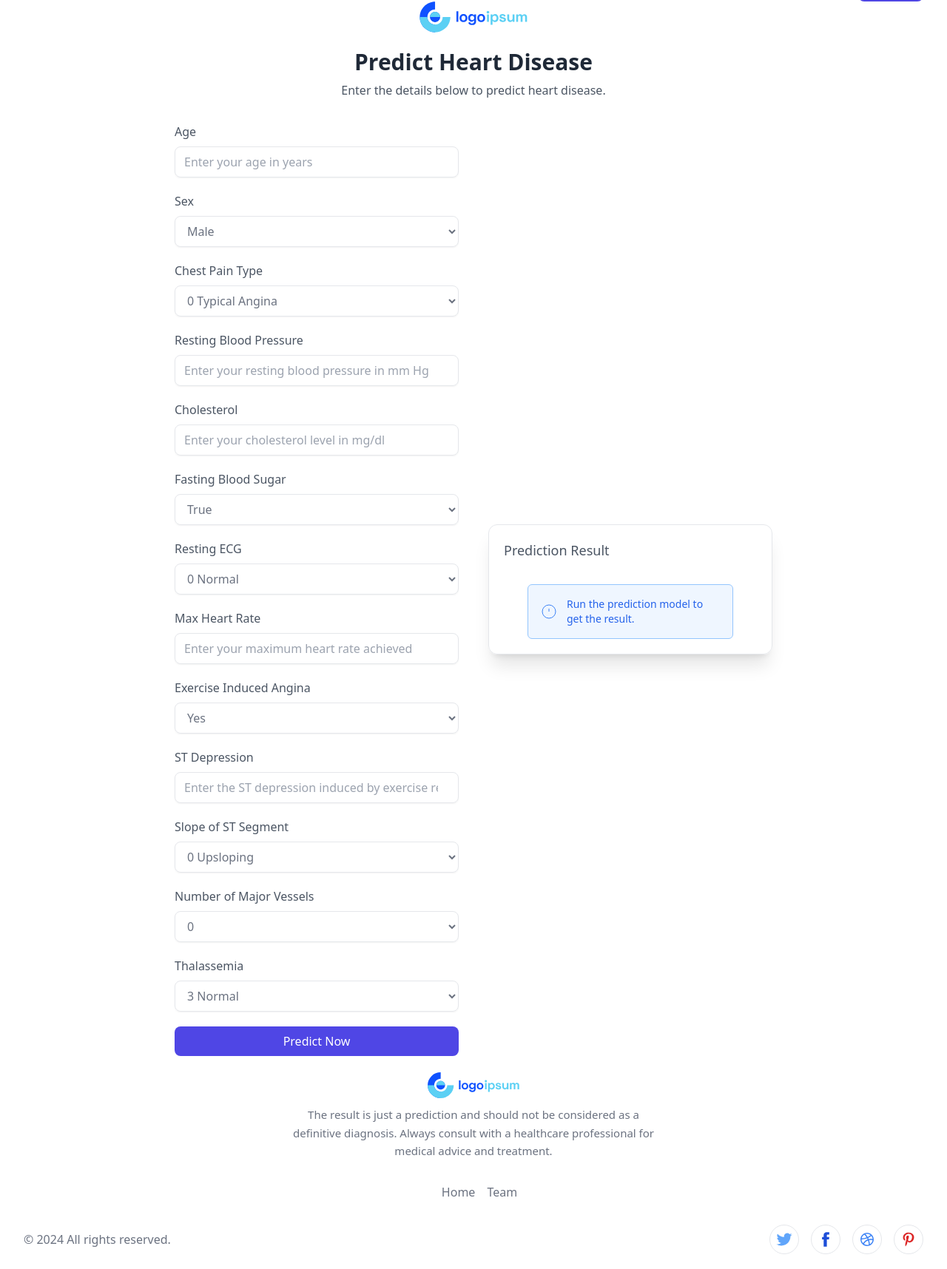
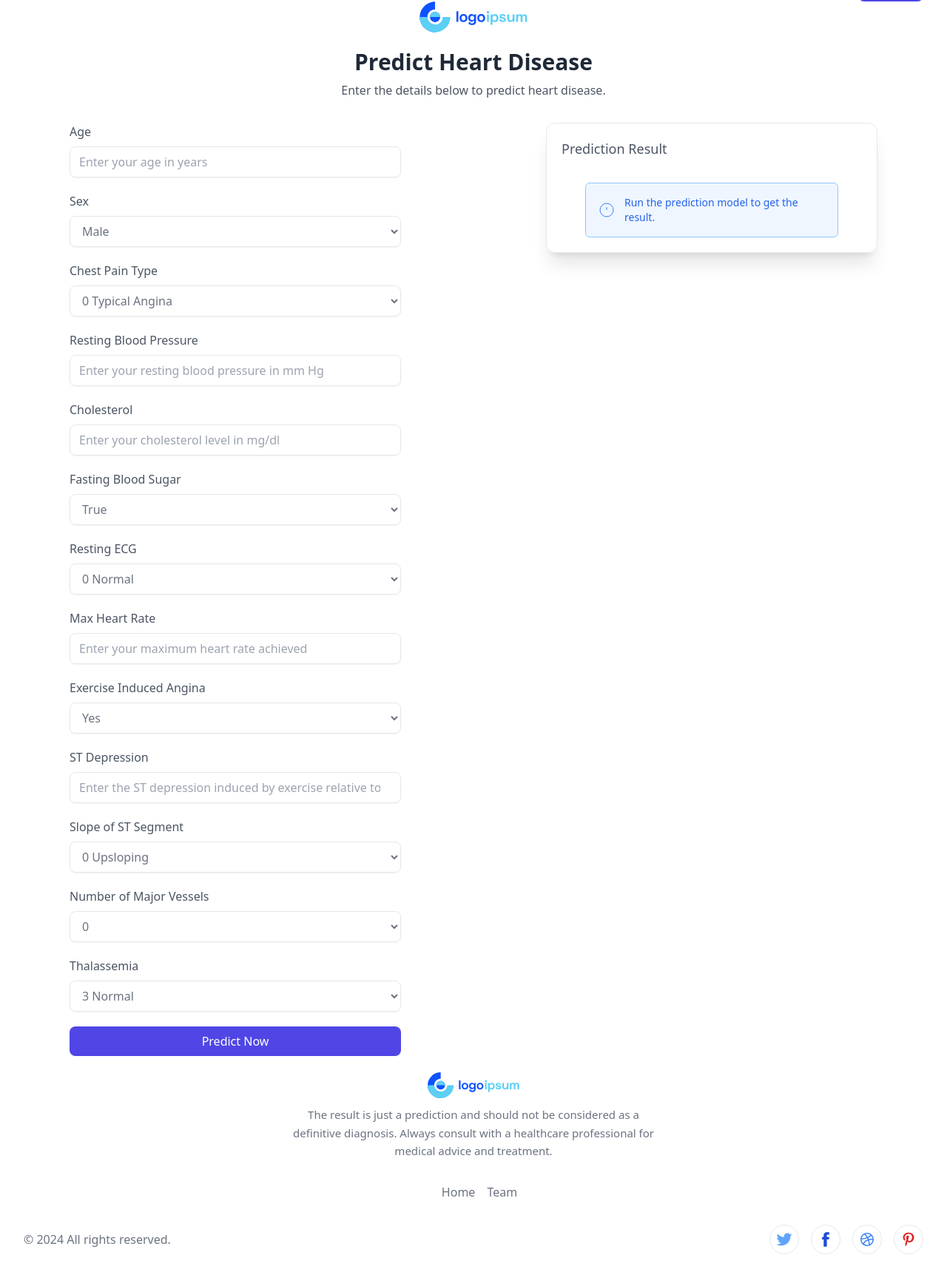
Before and after one commit to Khuirul-Huda/cardio-predict, a Flask app: page /app in a window 1280 px wide. Shown: the part 57-1773 px from the top of the page at 74% size. Run offline with Flask 3, Linux system fonts and the light colour scheme; parts of the project's set-up code (start-up, migrations or seed data) failed here and were passed over; some libraries are stand-ins or nearby versions.

Commit message:
refactor: clean up code and improve form layout for better usability

```diff
--- a/app.py
+++ b/app.py
@@ -40,12 +40,6 @@ def predict():
     result = 'Positive' if prediction[0] == 1 else 'Negative'
     print(f"Prediction: {result}")
     return jsonify({'result': result})
-
-
-
-
-
-
 
 # Step 1: Data Preparation
 def load_data():
--- a/static/css/main.css
+++ b/static/css/main.css
@@ -681,6 +681,10 @@ video {
   max-width: 24rem;
 }
 
+.max-w-md {
+  max-width: 28rem;
+}
+
 .flex-1 {
   flex: 1 1 0%;
 }
--- a/templates/app.html
+++ b/templates/app.html
@@ -32,8 +32,8 @@ target - memiliki penyakit atau tidak (1 = ya; 0 = tidak)
                 <p class="">Enter the details below to predict heart disease.</p>
             </div>
         </div>
-        <div class="flex items-center flex-col md:flex-row gap-10 justify-center">
-            <form action="/app" method="post" class="mt-8 space-y-5 max-w-sm w-full">
+        <div class="flex  flex-col md:flex-row gap-10 justify-center">
+            <form action="/app" method="post" class="mt-8 mx-auto space-y-5 max-w-md w-full">
                 <div>
                     <label class="font-medium">
                         Age
@@ -163,7 +163,7 @@ target - memiliki penyakit atau tidak (1 = ya; 0 = tidak)
                     Predict Now
                 </button>
             </form>
-            <div class="max-w-sm w-full mt-8">
+            <div class="max-w-md mx-auto w-full mt-8">
                 <div class="border shadow-xl rounded-xl p-5 sticky top-10">
                     <h3 class="text-lg">Prediction Result</h3>
 
@@ -282,7 +282,6 @@ target - memiliki penyakit atau tidak (1 = ya; 0 = tidak)
         })
         .then(response => response.json())
         .then(data => {
-            // Handle the response data here
             if (data.prediction === 1) {
                 runPrediction.classList.add('hidden');
                 positiveResult.classList.remove('hidden');
```
